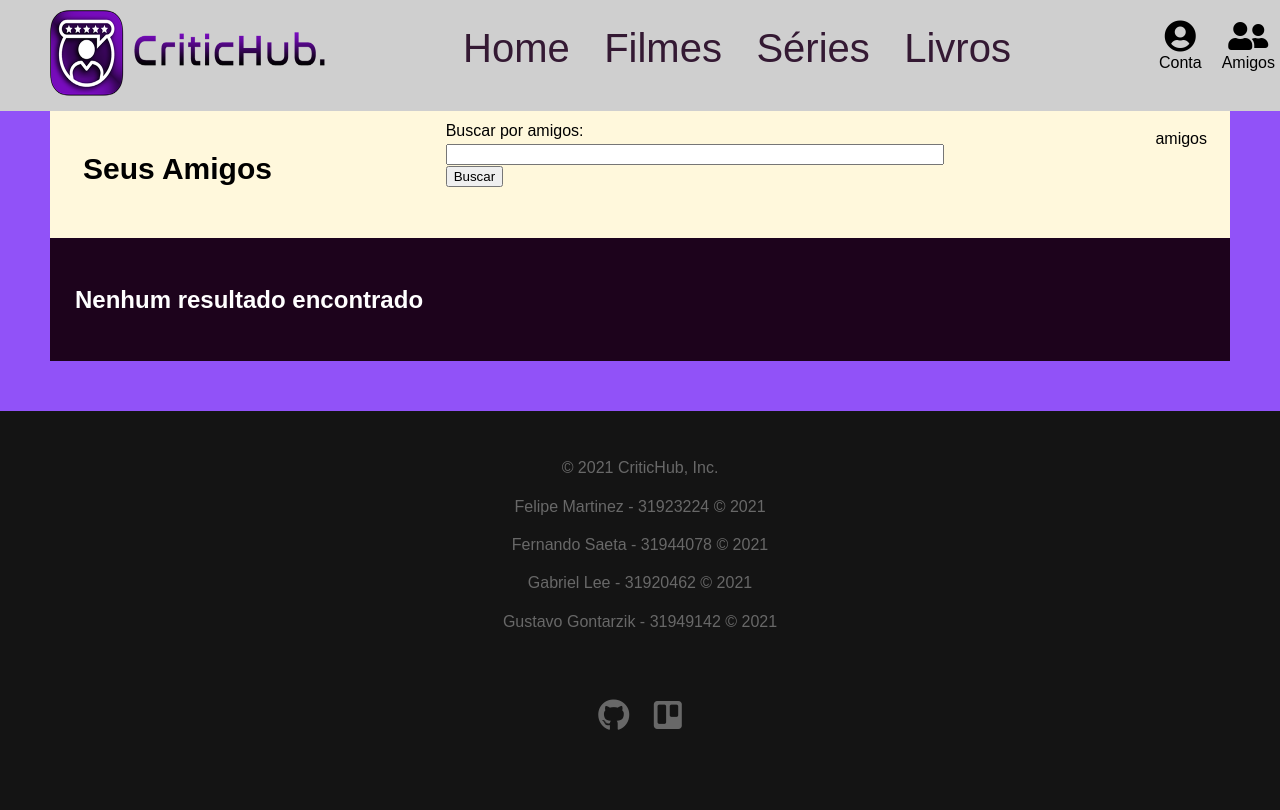
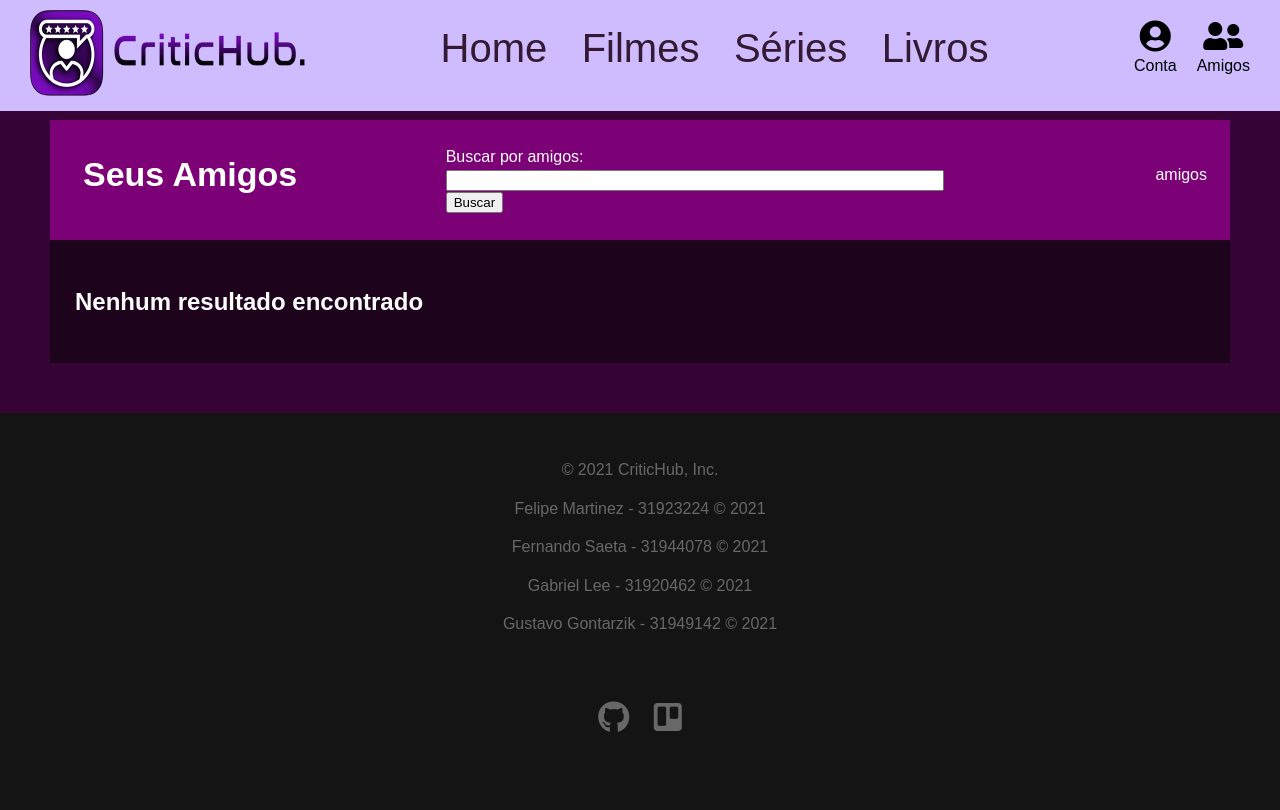
Before and after one commit to globalz159/Critic, a Django app: page /amigos/ in a window 1280 px wide. Run offline with Django 3.2, Linux system fonts and the light colour scheme; data that the repository does not hold is empty; some libraries are stand-ins or nearby versions.

Commit message:
Ajustes no estilo do site

```diff
--- a/src/core/static/css/amigos.css
+++ b/src/core/static/css/amigos.css
@@ -1,13 +1,14 @@
-.header-title{
-    color:black;
-    font-size: 30px;
-    font-family:sans-serif;
-    margin-left: 30px;
-    display: flex;
-}
-
-#searchbar_nav{
-    position: absolute;
+/**** Aba dos amigos ****/
+.amigos{
+  display: none;
+  height: 100%;
+  width: 400px;
+  position: fixed;
+  z-index: 1;
+  top: 0;
+  right: 0;
+  padding-top: 20px;
+  background-color: #202020;
 }
 /**** BOX AMIGOS ****/
 .amigos-box{
@@ -17,7 +18,7 @@
   margin-left: 20px;
   border-style: solid;
   border-width: 10px;
-  border-color: #3F003D;
+  border-color: var(--primary);
   background-color: blanchedalmond;
 }
 .nome-amigo{
@@ -49,21 +50,13 @@
 .sem-resultados{
   padding: 25px;
 }
-.section-header{
-  padding-bottom: 20px;
-}
-.barra-busca{
-  padding-top: 30px;
-}
+
 .usuarios-box{
     width: 80%;
     margin-left: auto;
     margin-right: auto;
     height: 100px;
     color: black;
-    border: solid #3F003D 5px;
-    /*border-style: solid;
-    border-width: 5px;
-    border-color: #3F003D;*/
+    border: solid var(--primary) 5px;
     background-color: blanchedalmond;
 }
--- /dev/null
+++ b/src/core/static/css/header.css
@@ -0,0 +1,73 @@
+
+/** MAIN HEADER **/
+header {
+  padding-top: 20px;
+  position: fixed;
+  top: 0;
+  display: grid;
+  grid-gap:5px;
+  grid-template-columns: 1fr 4fr;
+  grid-template-areas:
+   "nt mn mn sb . . . ";
+  background-color: #cebcff;
+  width: 100%;
+  margin-bottom: 0px;
+  max-height: 100px;
+
+}
+/* LOGO */
+.netflixLogo { /* Div do logo */
+    grid-area: nt;
+    object-fit: cover;
+    width: 275px;
+    max-height: 150px;
+    padding-left: 30px;
+    margin-top: -50px;
+}
+
+.netflixLogo img {
+    padding-top: 30px;
+    height: 105px;
+    width: 275px;
+
+}
+
+/* Botões 'Conta' e 'Amigos' */
+.btn-icon{
+    margin-right:15px;
+    text-decoration: none;
+    color:black;
+}
+.btn-icon i{
+    margin-right:15px;
+    padding-bottom: 3px;
+    display: block;
+    text-align: center;
+}
+.espaco{
+    display: none;
+    width: 400px;
+    padding-left: 15px;
+}
+
+@media(max-width: 725px){
+
+}
+
+/** SECTION HEADER **/
+.section-header{
+    margin-top: 60px;
+    padding-bottom: 10px;
+    background-color: #7c0076;
+    color: white;
+}
+.header-title{
+    color:white;
+    font-size: 34px;
+    font-family: arial;
+    margin-left: 30px;
+    display: flex;
+}
+.barra-busca{
+    padding-top: 10px;
+}
--- a/src/core/static/css/index.css
+++ b/src/core/static/css/index.css
@@ -1,6 +1,6 @@
 /* CSS VARIABLES */
 :root {
-  --primary: #141414;
+  --primary: #4b204b;
   --light: #F3F3F3;
   --dark: 	#686868;
 }
@@ -9,7 +9,7 @@ html, body {
   min-height: 100vh;
   margin: 0;
   padding: 0;
-  background-color: var(--primary);
+  background-color: #141414;
   color: var(--light);
   font-family: Arial, Helvetica, sans-serif;
   box-sizing: border-box;
@@ -20,66 +20,7 @@ img {
   max-width: 100%;
 }
 
-h1 {
-  padding-top: 60px;
-}
-
-.wrapper {
-  margin: 0;
-  padding: 0;
-}
-
-/* HEADER */
-header {
-  padding: 20px 20px 0 20px;
-  position: fixed;
-  top: 0;
-  display: grid;
-  grid-gap:5px;
-  grid-template-columns: 1fr 4fr 1fr;
-  grid-template-areas:
-   "nt mn mn sb . . . ";
-  background-color: #CFCFCF;
-  width: 100%;
-  margin-bottom: 0px;
-  max-height: 100px;
-
-}
-/* Conta */
-#conta{
-  margin-right:15px;
-}
-#conta i{
-  margin-right:15px;
-  display: block;
-  text-align: center;
-}
 /* AMIGOS */
-.amigos{
-  display: none;
-  height: 100%;
-  width: 400px;
-  position: fixed;
-  z-index: 1;
-  top: 0;
-  right: 0;
-  padding-top: 20px;
-  background-color: #202020;
-}
-
-#botao{
-  margin-right:15px;
-}
-#botao i{
-  margin-right:15px;
-  display: block;
-  text-align: center;
-}
-.espaco{
-  display: none;
-  width: 400px;
-  padding-left: 15px;
-}
 #title-amigos{
   margin-left: 20px;
   display: inline-flex;
@@ -89,19 +30,19 @@ header {
   margin-bottom: 10px;
   width: 90%;
   height: 80px;
-  background-color: #3F003D;
+  background-color: var(--primary);
   display: inline-block;
 }
 .header-amigos table{
   width: 100%;
-  background-color: #3F003D;
+  background-color: var(--primary);
 }
 .count-amigos{
   text-align: right;
   padding-right: 10px;
 }
 .sub-nav-search{
-  border-bottom: 15px solid #3F003D ;
+  border-bottom: 15px solid var(--primary) ;
   background-color: grey;
 }
 .sub-nav-search a{
@@ -110,34 +51,7 @@ header {
   color: #F3F3F3;
 }
 
-/* LOGO */
-.netflixLogo {
-  grid-area: nt;
-  object-fit: cover;
-  width: 275px;
-  max-height: 150px;
-
-  padding-left: 30px;
-  padding-top: 0px;
-  margin-top: -50px;
-}
-
-.netflixLogo img {
-  padding-top: 30px;
-  height: 105px;
-  width: 275px;
-}
-
-#logo {
-  color: #E50914;
-  margin: 0;
-  padding: 0;
-  height: 150px;
-}
-
-
 .main-nav {
-  grid-area: mn;
   padding: 0 30px 0 20px;
   text-align: center;
 
@@ -175,13 +89,14 @@ header {
 .main-container {
   margin-top: 10px;
   padding: 50px;
+  background-color: #350335;
 }
 
 .box {
   display: grid;
   grid-gap: 20px;
   grid-template-columns: repeat(6, minmax(100px, 1fr));
-  background-color:#4b204b;
+  background-color:var(--primary);
 }
 
 .box a {
@@ -243,7 +158,6 @@ footer {
 
 @media(max-width: 900px) {
   .main-nav {
-    grid-area: mn;
     text-align: center;
     float:none;
   }
--- a/src/core/templates/base_header_section.html
+++ b/src/core/templates/base_header_section.html
@@ -1,6 +1,6 @@
 {% load static %}
 <!-- Header de Sections com barra de busca -->
-<div class="section-header" style="background-color: cornsilk;">
+<div class="section-header">
     <table style="width: 100%;">
         <tr>
             <!-- Coluna - Titulo da Página -->
@@ -46,7 +46,7 @@
             {% else %}
             <td style="width: 20%;">
             {% endif %}
-                <p style="padding-left: 15px; margin-right: 20px; float: right; color: black;">
+                <p style="padding-left: 15px; margin-right: 20px; float: right;">
                 {% if app_name != 'amigos' %}
                     {{len_resultados}} Resultados de {{app_name}}
                 {% else %}
--- a/src/core/templates/busca/barra_busca.html
+++ b/src/core/templates/busca/barra_busca.html
@@ -6,19 +6,19 @@
 
         <!-- Filtro de Objeto -->
         <div style="display: none;">
-            <label style="color: black;" for="app_name">Buscar por: </label>
+            <label for="app_name">Buscar por: </label>
             <select type="checkbox" name="select_app">
                 <option value="{{app_name}}" selected>app</option>
             </select>
         </div>
 
         <!-- Barra -->
-        <label style="color: black;" for="search">Buscar por {{app_name}}: </label>
+        <label for="search">Buscar por {{app_name}}: </label>
         <input type="text" name="search" style="width: 100%;"/>
 
         <!-- Adicionando filtro de busca para buscar por itens -->
         {% if app_name != 'amigos' and app_name != 'usarios' %}
-            <label style="color: black;" for="select_filter">Filtro: </label>
+            <label for="select_filter">Filtro: </label>
             <select type="checkbox" name="select_filter">
             {% for filter in search_filters %}
                 <option value="{{filter}}" selected>{{filter}}</option>
--- a/src/core/templates/busca/base_busca.html
+++ b/src/core/templates/busca/base_busca.html
@@ -4,7 +4,7 @@
 
 {% block content %}
 <div class="wrapper">
-    <section class="main-container" style="background-color: #9152f8;">
+    <section class="main-container">
 
         {% include 'base_header_section.html' %}
         {% include 'resultado_busca.html' %}
--- a/src/core/templates/nav_amigos.html
+++ b/src/core/templates/nav_amigos.html
@@ -1,13 +1,6 @@
 {% load static %}
 {% load bootstrap4 %}
-<div>
-  {% buttons %}
-  <a id="botao" href="#" style="text-decoration: none; color:black;"><i class="fas fa-user-friends fa-2x"></i>Amigos</a>
-  {% endbuttons %}
-</div>
-<div id="espaco"class="espaco">
 
-</div>
 <aside class="amigos" id="amigos">
     <!-- Header da aba de Amigos -->
     <div class="header-amigos">
--- a/src/templates/base.html
+++ b/src/templates/base.html
@@ -2,29 +2,37 @@
 {% load static %}
 <!DOCTYPE html>
 <html lang="pt-br">
+
+<!-- HEAD -->
 <head>
 	<title>Critic Hub {% block title %} {% endblock %}</title>
+
 	<meta charset="UTF-8">
 	<meta name="viewport" content="width=device-width, initial-scale=1">
+
+	<!-- STYLES -->
     <link rel="icon" type="image/png" href="{% static 'images/logo_critichub.png' %}"/>
     <link type="text/css" href="{% static 'css/index.css' %}" rel="stylesheet">
 	<link type="text/css" href="{% static 'css/amigos.css' %}" rel="stylesheet">
-
-
+	<link type="text/css" href="{% static 'css/header.css' %}" rel="stylesheet">
 
 </head>
+
+<!-- BODY -->
 <body class="body">
 
 <!-- HEADER -->
 {% include 'header.html' %}
 
-<!-- block content principal -->
+<!-- BLOCK PRINCIPAL -->
 {% block content %} {% endblock %}
 
 <!-- FOOTER -->
 {% include 'footer.html' %}
 
+<!-- SCRIPTS -->
 <script src="https://code.jquery.com/jquery-3.5.1.min.js"></script>
 <script src="{% static 'js/amigos.js'%}"></script>
+
 </body>
 </html>
--- a/src/templates/header.html
+++ b/src/templates/header.html
@@ -12,11 +12,21 @@
       <a class='btn' href="{% url 'livros' %}">Livros</a>
     </nav>
 
+    <!-- Conta -->
+    <div style="text-align: center;">
+      {% buttons %}
+      <a class="btn-icon" id="contas" href="#"><i class="fas fa-user-circle fa-2x"></i>Conta</a>
+      {% endbuttons %}
+    </div>
+    <!-- *** *** *** *** *** *** *** -->
+
+    <!-- Amigos -->
     <div>
       {% buttons %}
-      <a id="conta" href="#" style="text-decoration: none; color:black;"><i class="fas fa-user-circle fa-2x"></i>Conta</a>
+      <a class="btn-icon" id="botao" href="#" style="text-decoration: none; color:black;"><i class="fas fa-user-friends fa-2x"></i>Amigos</a>
       {% endbuttons %}
     </div>
-
+    <div id="espaco"class="espaco"></div>
     {% include 'nav_amigos.html' %}
-</header>
+    <!-- *** *** *** *** *** *** *** -->
+  </header>
```
